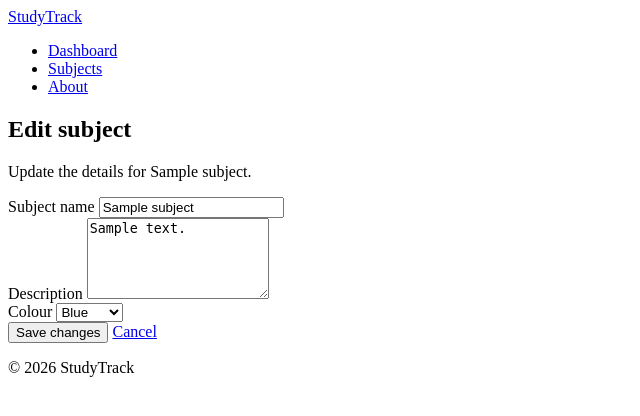
After one commit to jalynch67/Database-Project---StudyTrack, a Flask app: template templates/subjects/edit.html in a window 1280 px wide. The commit adds this page. Shown: the top 416 px of the page, without its empty margins (0-640 px from the left). Run offline with Flask 3, Linux system fonts and the light colour scheme; the template is opened without the code that fills it: most values are stand-ins (such as "Sample title", 1, 10 or a date in 2020); parts of the project's set-up code (start-up, migrations or seed data) failed here and were passed over.

Commit message:
Add edit subject functionality with form and validation

```diff
--- a/app.py
+++ b/app.py
@@ -38,6 +38,7 @@ def subjects():
         subjects=all_subjects,
     )
 
+
 @app.route("/subjects/add", methods=["GET", "POST"])
 def add_subject():
     """Display the subject form and save a new subject."""
@@ -73,6 +74,7 @@ def add_subject():
 
     return render_template("subjects/add.html")
 
+
 @app.route("/subjects/<int:subject_id>")
 def subject_detail(subject_id):
     """Display the details for one subject"""
@@ -82,6 +84,49 @@ def subject_detail(subject_id):
         subject=subject
     )
 
+
+@app.route("/subjects/<int:subject_id>/edit", methods=["GET", "POST"])
+def edit_subject(subject_id):
+    """Display the edit form and update a subject."""
+    subject= Subject.query.get_or_404(subject_id)
+
+    if request.method == "POST":
+        name = request.form.get("name", "").strip()
+        description = request.form.get("description", "").strip()
+        colour = request.form.get("colour", "blue")
+        allowed_colours = ["blue", "green", "purple", "organge", "red"]
+
+        if not name:
+            flash("Please enter a subject name.", "error")
+            return render_template(
+                "subject/edit.html",
+                subject=subject,
+            )
+
+        if colour not in allowed_colours:
+            flash("Please select a valid subject colour", "error")
+            return render_template(
+                "subjects/edit.html",
+                subject=subject,
+            )
+
+        subject.name =  name
+        subject.description = description or None
+        subject.colour = colour
+
+        db.session.commit()
+
+        flash("Subject updated successfully.", "success")
+        return redirect(
+            url_for("subject_detail", subject_id=subject.id)
+        )
+
+    return render_template(
+        "subjects/edit.html",
+        subject=subject
+    )
+
+
 @app.route("/about")
 def about():
     """Display information about StudyTrack."""
--- a/templates/subjects/detail.html
+++ b/templates/subjects/detail.html
@@ -18,6 +18,10 @@
 
     <p>Colour: {{ subject.colour }}</p>
     <p>Created: {{ subject.created_at.strftime('%d %B %Y') }}</p>
+
+    <a href="{{ url_for('edit_subject', subject_id=subject.id) }}">
+        Edit subject
+    </a>
 </section>
 
 <section>
--- /dev/null
+++ b/templates/subjects/edit.html
@@ -0,0 +1,56 @@
+{% extends "base.html" %}
+
+{% block title %}Edit {{ subject.name }} | StudyTrack{% endblock %}
+
+{% block content %}
+<section>
+    <h1>Edit subject</h1>
+
+    <p>
+        Update the details for {{ subject.name }}.
+    </p>
+</section>
+
+<section>
+    <form method="POST" action="{{ url_for('edit_subject', subject_id=subject.id) }}">
+        <div>
+            <label for="name">Subject name</label>
+            <input type="text" id="name" name="name" maxlength="100"
+                value="{{ request.form.get('name', subject.name) }}" required>
+        </div>
+
+        <div>
+            <label for="description">Description</label>
+            <textarea id="description" name="description"
+                rows="5">{{ request.form.get('description', subject.description or '') }}</textarea>
+        </div>
+
+        <div>
+            <label for="colour">Colour</label>
+            {% set selected_colour = request.form.get('colour', subject.colour) %}
+            <select id="colour" name="colour" required>
+                <option value="blue" {% if selected_colour=='blue' %}selected{% endif %}>
+                    Blue
+                </option>
+                <option value="green" {% if selected_colour=='green' %}selected{% endif %}>
+                    Green
+                </option>
+                <option value="purple" {% if selected_colour=='purple' %}selected{% endif %}>
+                    Purple
+                </option>
+                <option value="orange" {% if selected_colour=='orange' %}selected{% endif %}>
+                    Orange
+                </option>
+                <option value="red" {% if selected_colour=='red' %}selected{% endif %}>
+                    Red
+                </option>
+            </select>
+        </div>
+
+        <button type="submit">Save changes</button>
+        <a href="{{ url_for('subject_detail', subject_id=subject.id) }}">
+            Cancel
+        </a>
+    </form>
+</section>
+{% endblock %}
--- a/templates/subjects/list.html
+++ b/templates/subjects/list.html
@@ -35,6 +35,10 @@
             <a href="{{ url_for('subject_detail', subject_id=subject.id) }}">
                 View subject
             </a>
+
+            <a href="{{ url_for('edit_subject', subject_id=subject.id) }}">
+                Edit subject
+            </a>
         </li>
         {% endfor %}
     </ul>
```
